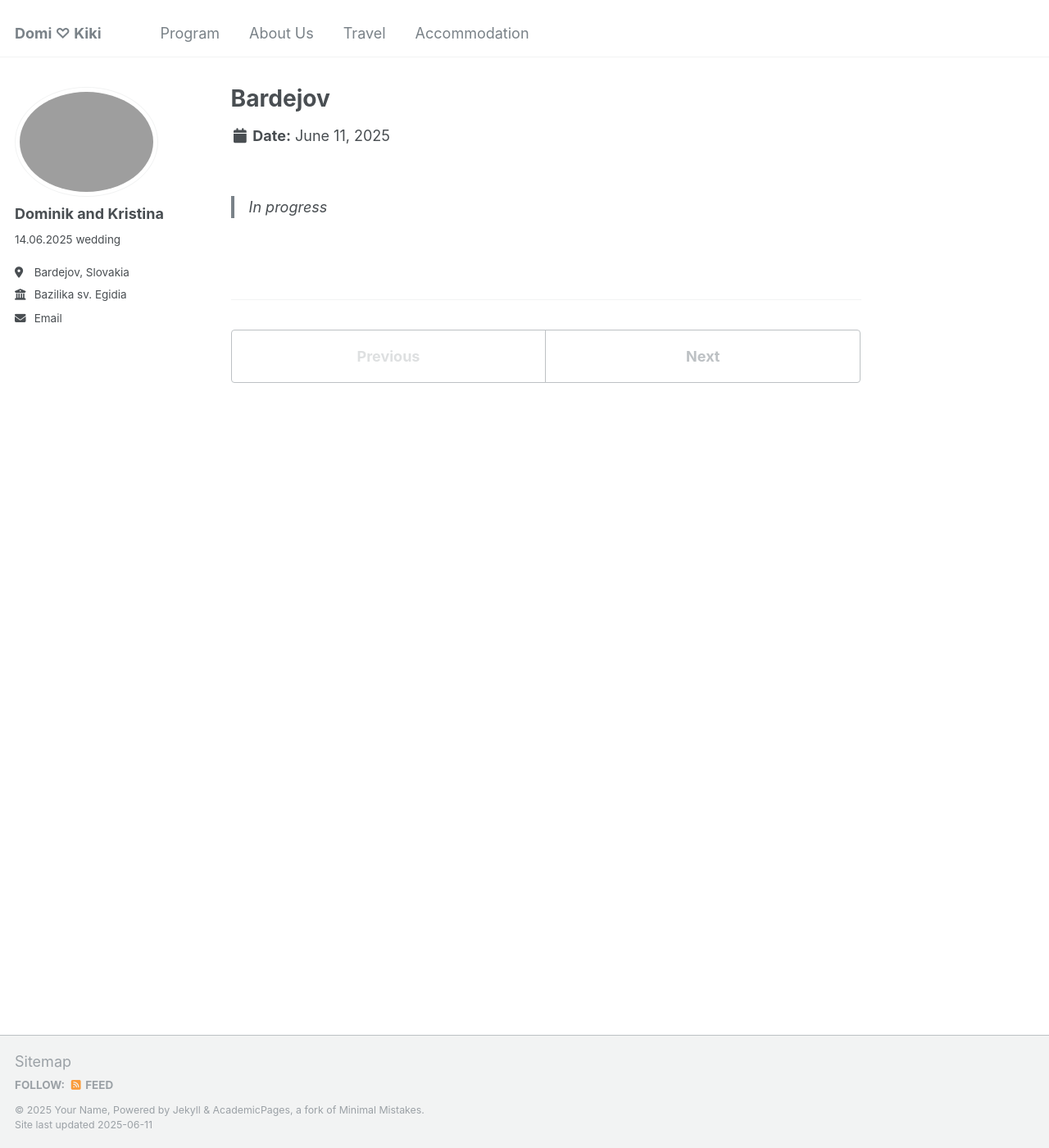
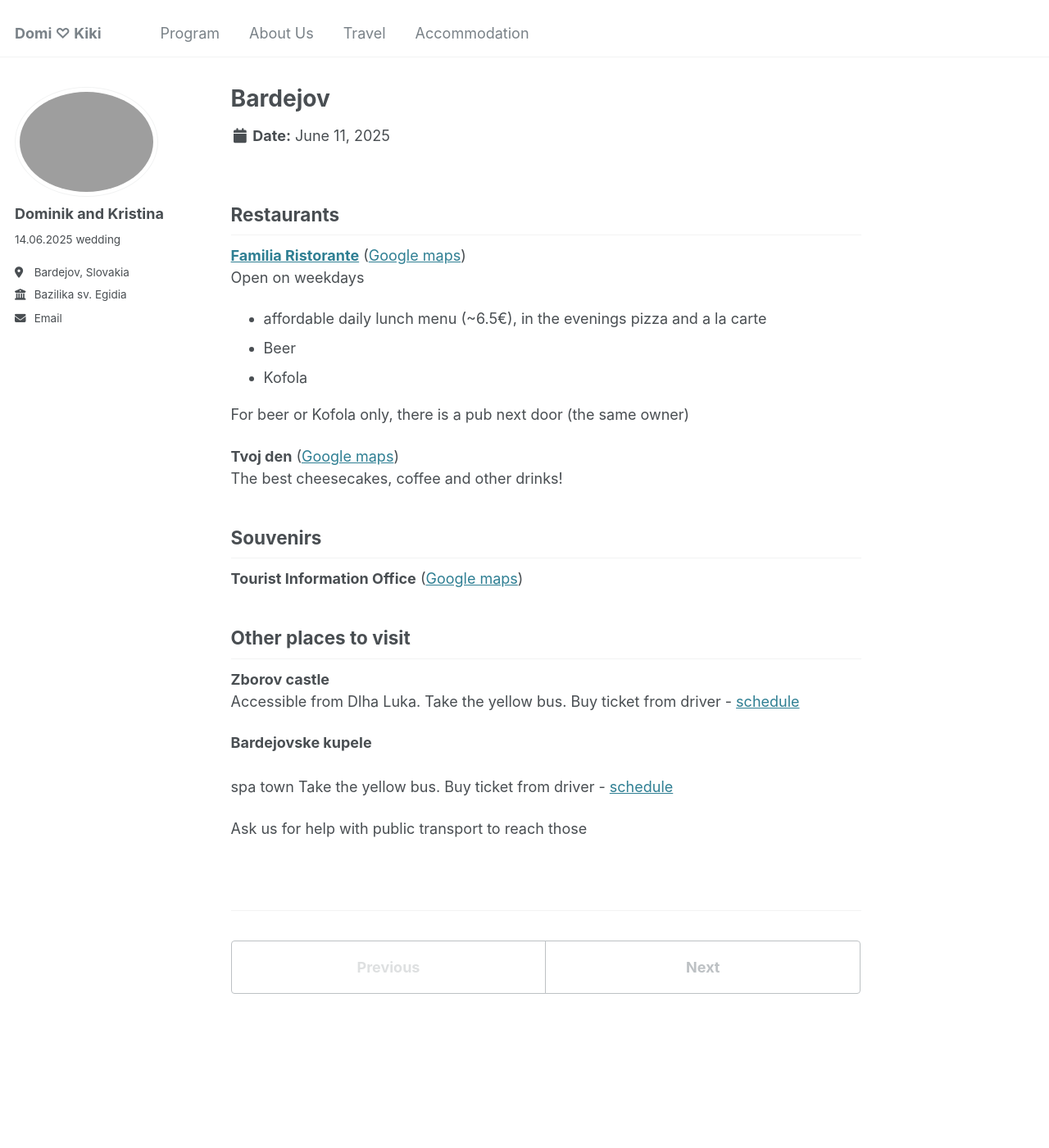
Before and after one commit to drohal3/domi-kiki, a Jekyll site: the page built from _travel/bardejov.md, in a window 1280 px wide and 1400 px high. Shown: the whole window at 82% size. Built offline with Jekyll 4.4.1, drawn with Linux system fonts in a browser that asks for light colours.

Commit message:
bardejov

```diff
--- a/_travel/bardejov.md
+++ b/_travel/bardejov.md
@@ -4,4 +4,39 @@ excerpt: "The destination"
 collection: travel
 ---
 
-> In progress
+Restaurants
+------
+
+**[Familia Ristorante](https://familiaristorante.sk/index/)** ([Google maps](https://maps.app.goo.gl/hHo8StJcx3a3BUem7))
+<br>
+Open on weekdays
+- affordable daily lunch menu (~6.5€), in the evenings pizza and a la carte
+- Beer
+- Kofola
+
+For beer or Kofola only, there is a pub next door (the same owner)
+
+**Tvoj den** ([Google maps](https://maps.app.goo.gl/6VYtdQDEfaaaKEEc8))
+<br>
+The best cheesecakes, coffee and other drinks!
+
+Souvenirs
+--------
+
+**Tourist Information Office** ([Google maps](https://maps.app.goo.gl/UbZNND6eaVe1atXTA))
+
+
+Other places to visit
+-----------
+**Zborov castle**
+<br>
+Accessible from Dlha Luka.
+Take the yellow bus. Buy ticket from driver - [schedule](https://cp.sk/bardejov/spojenie/vysledky/?date=13.06.2025&time=12:00&f=SLOVENSK%C3%81-STANICA&fc=179003&t=DLH%C3%81%20L%C3%9AKA,MINER%C3%81LNA&tc=179003)
+
+**Bardejovske kupele**
+<br>
+spa town
+Take the yellow bus. Buy ticket from driver -
+[schedule](https://cp.sk/bardejov/spojenie/vysledky/?date=13.06.2025&time=12:00&f=SLOVENSK%C3%81-STANICA&fc=179003&t=BARDEJOV.K%C3%9APELE&tc=179003)
+
+Ask us for help with public transport to reach those
```
Also changed, not shown: _program/2025-06-12-thursday.md (+2 -0 lines).
